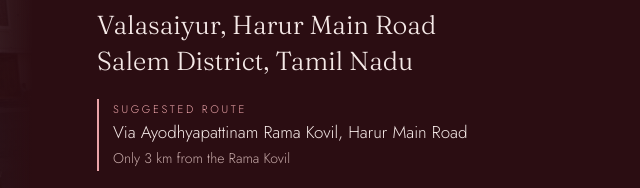
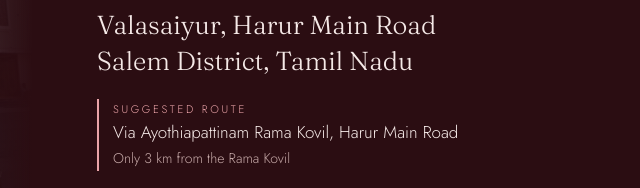
Before and after one commit to pgowthaman/gowthaman-kaviya-wedding, a plain HTML site: page index.html in a window 1280 px wide. Shown: the part 3776-3964 px from the top of the page, 607-1247 px from the left. Drawn offline with Linux system fonts and the light colour scheme.

Commit message:
Fix Ayothiapattinam spelling in the route note
Co-Authored-By: Claude Sonnet 5.5 <noreply@anthropic.com>

```diff
--- a/index.html
+++ b/index.html
@@ -320,7 +320,7 @@ canvas.petals{position:absolute;inset:0;width:100%;height:100%;pointer-events:no
       <div class="place" data-r style="--d:.3s" data-t="Sri Vaitheeswara Mahal<br>Valasaiyur, Harur Main Road<br>Salem District, Tamil Nadu|ஸ்ரீ வைத்தீஸ்வரா மஹால்<br>வலசையூர், அரூர் மெயின் ரோடு<br>சேலம் மாவட்டம், தமிழ்நாடு">Sri Vaitheeswara Mahal<br>Valasaiyur, Harur Main Road<br>Salem District, Tamil Nadu</div>
       <div class="route" data-r style="--d:.33s">
         <span class="k" data-t="Suggested route|பரிந்துரைக்கப்படும் வழி">Suggested route</span>
-        <span class="v" data-t="Via Ayodhyapattinam Rama Kovil, Harur Main Road|அயோத்தியாப்பட்டணம் ராமர் கோவில் வழியாக, அரூர் மெயின் ரோடு">Via Ayodhyapattinam Rama Kovil, Harur Main Road</span>
+        <span class="v" data-t="Via Ayothiapattinam Rama Kovil, Harur Main Road|அயோத்தியாப்பட்டணம் ராமர் கோவில் வழியாக, அரூர் மெயின் ரோடு">Via Ayothiapattinam Rama Kovil, Harur Main Road</span>
         <span class="d" data-t="Only 3 km from the Rama Kovil|ராமர் கோவிலிலிருந்து 3 கி.மீ தூரம்">Only 3 km from the Rama Kovil</span>
       </div>
       <a class="btn" data-r style="--d:.35s" href="https://www.google.com/maps/search/?api=1&amp;query=Sri+Vaitheeswara+Mahal+Valasaiyur+Harur+Main+Road+Salem" target="_blank" rel="noopener" data-t="Get directions|வழி காண">Get directions</a>
```
